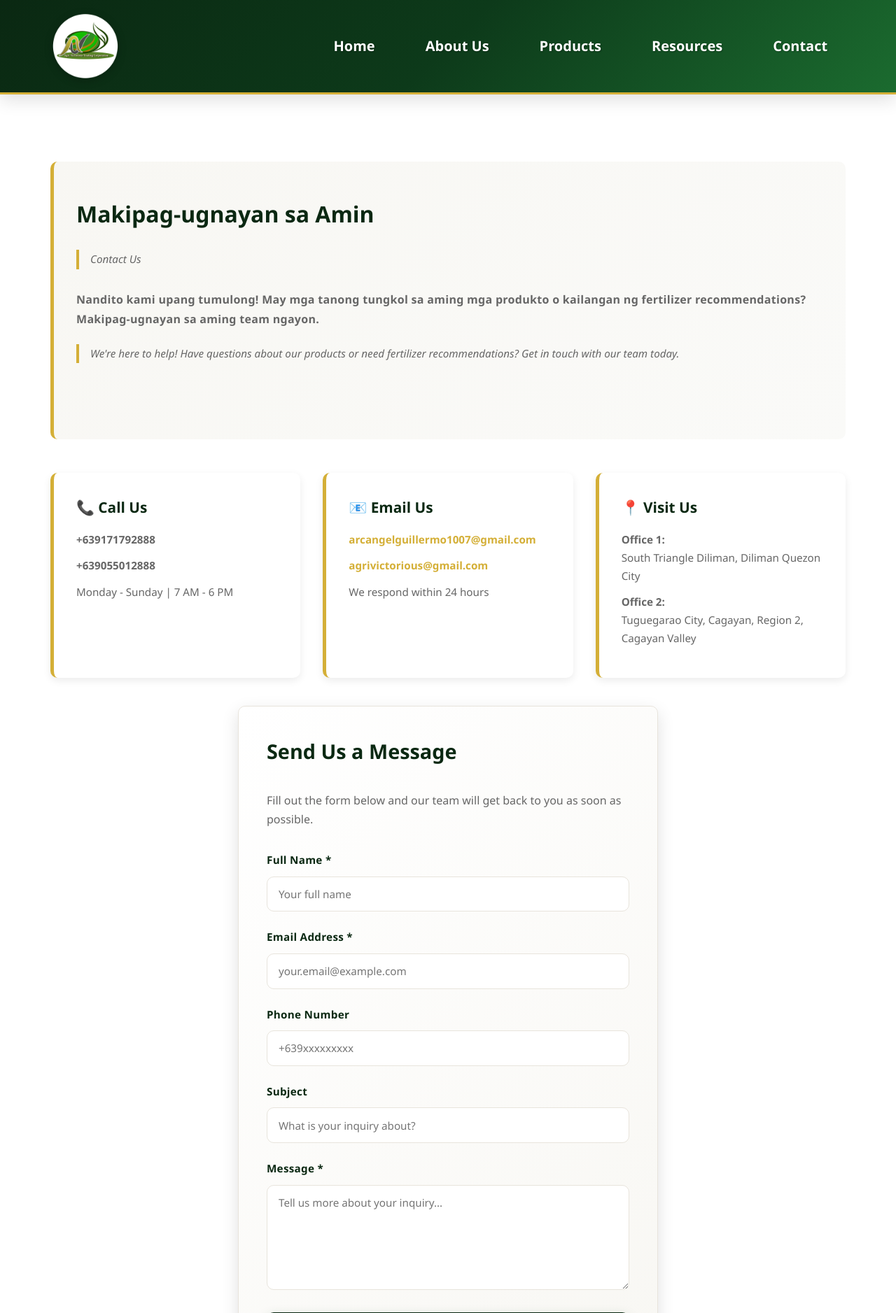
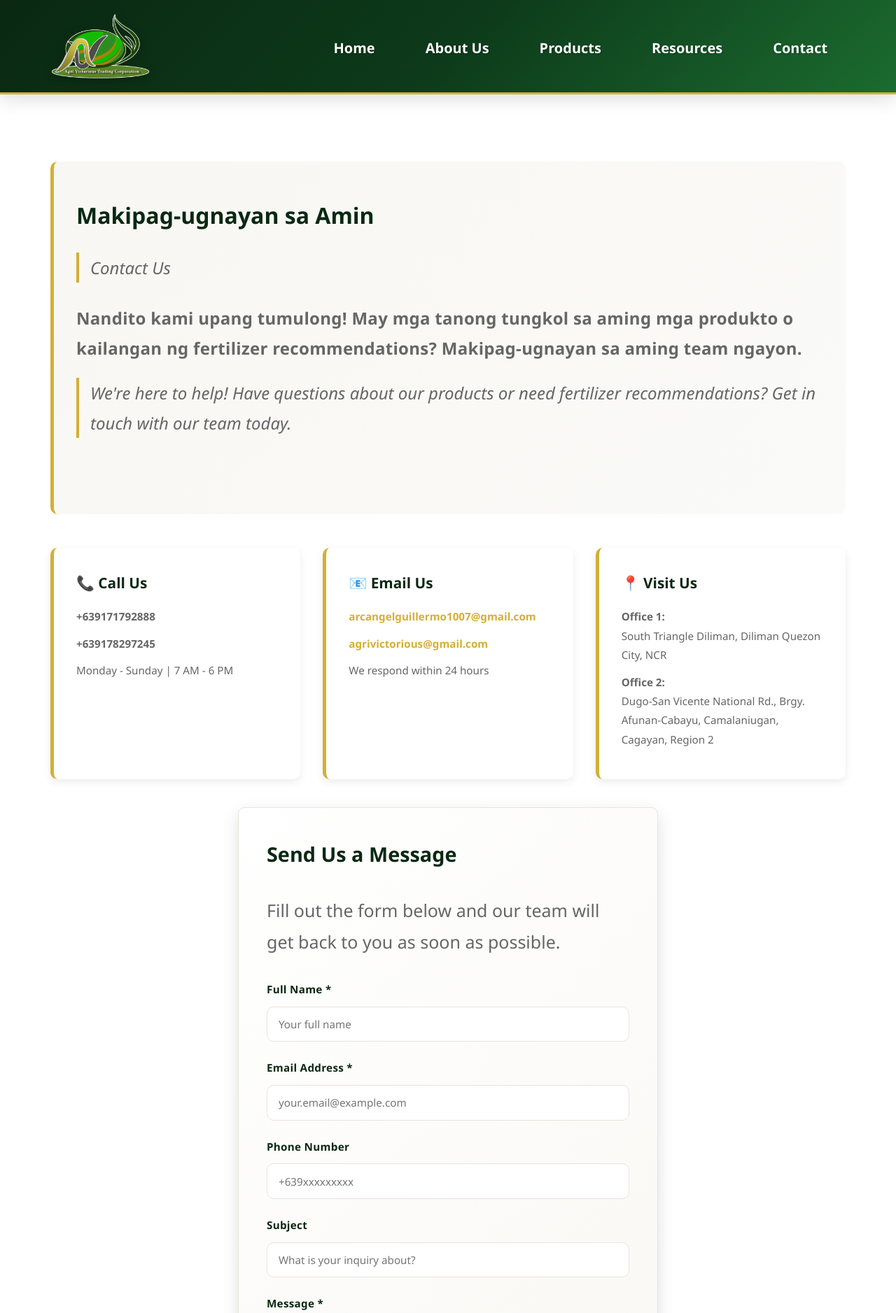
Before and after one commit to kenethdaletuazon21/Agri-Victorious-Trading-Corporation, a PHP site: page /pages/contact.html in a window 1280 px wide. Shown: the top 1877 px of the page at 70% size. Run offline with PHP 8.4, Linux system fonts and the light colour scheme.

Commit message:
Update body typography for readability and include image changes

```diff
--- a/css/style.css
+++ b/css/style.css
@@ -30,7 +30,8 @@ html {
 
 body {
     font-family: 'Segoe UI', 'Roboto', Tahoma, Geneva, Verdana, sans-serif;
-    line-height: 1.7;
+    font-size: 25px;
+    line-height: 1.8;
     color: var(--text-color);
     background-color: #fff;
 }
@@ -739,7 +740,7 @@ main {
     line-height: 1.8;
     margin-bottom: 1.3rem;
     color: var(--text-light);
-    font-size: 1.5 rem;
+    font-size: 1.5rem;
 }
 
 /* Contact Information */
@@ -896,7 +897,7 @@ main {
     font-style: italic;
     color: var(--text-light);
     margin-bottom: 1rem;
-    font-size: 0.9rem;
+    font-size: 1.5rem;
     font-weight: 600;
 }
 
--- a/pages/contact.html
+++ b/pages/contact.html
@@ -5,14 +5,14 @@
     <meta name="viewport" content="width=device-width, initial-scale=1.0">
     <title>Contact Us - Agri-Victorious Trading Corporation</title>
     <link rel="stylesheet" href="../css/style.css">
-    <link rel="icon" type="image/png" href="../images/logo.png">
+    <link rel="icon" type="image/png" href="../images/logo1.png">
 </head>
 <body>
     <header>
         <nav class="navbar">
             <div class="nav-container">
                 <div class="logo-section">
-                    <img src="../images/logo.png" alt="Logo" class="logo">
+                    <img src="../images/logo1.png" alt="Logo" class="logo">
                 </div>
                 <ul class="nav-menu">
                     <li><a href="../index.html">Home</a></li>
@@ -44,7 +44,7 @@
         <div class="contact-card">
             <h3>📞 Call Us</h3>
             <p><strong>+639171792888</strong></p>
-            <p><strong>+639055012888</strong></p>
+            <p><strong>+639178297245</strong></p>
             <p class="contact-time">Monday - Sunday | 7 AM - 6 PM</p>
         </div>
 
@@ -57,8 +57,8 @@
 
         <div class="contact-card">
             <h3>📍 Visit Us</h3>
-            <p><strong>Office 1:</strong><br>South Triangle Diliman, Diliman Quezon City</p>
-            <p class="office-info"><strong>Office 2:</strong><br>Tuguegarao City, Cagayan, Region 2, Cagayan Valley</p>
+            <p><strong>Office 1:</strong><br>South Triangle Diliman, Diliman Quezon City, NCR</p>
+            <p class="office-info"><strong>Office 2:</strong><br>Dugo-San Vicente National Rd., Brgy. Afunan-Cabayu, Camalaniugan, Cagayan, Region 2</p>
         </div>
     </section>
 
@@ -141,15 +141,15 @@
             <div class="footer-section">
                 <h4>Contact Us</h4>
                 <p>+639171792888</p>
-                <p>+639055012888</p>
+                <p>+639178297245</p>
                 <p>arcangelguillermo1007@gmail.com</p>
                 <p>agrivictorious@gmail.com</p>
             </div>
 
             <div class="footer-section">
                 <h4>Location</h4>
-                <p>South Triangle Diliman, Diliman Quezon City</p>
-                <p>Tuguegarao City, Cagayan, Region 2, Cagayan Valley</p>
+                <p>South Triangle Diliman, Diliman Quezon City, NCR</p>
+                <p> Dugo-San Vicente National Rd., Brgy. Afunan-Cabayu, Camalaniugan, Cagayan, Region 2</p>
             </div>
 
             <div class="footer-section">
```
Also changed, not shown: index.html (+14 -14 lines), pages/about.html (+7 -7 lines), pages/products.html (+9 -9 lines), pages/resources.html (+5 -5 lines), images/14-14-14.png, images/16-20-0.png, images/21-0-0+24S.png, images/46-0-0.png, images/logo1.png, images/logo123.png (added).
